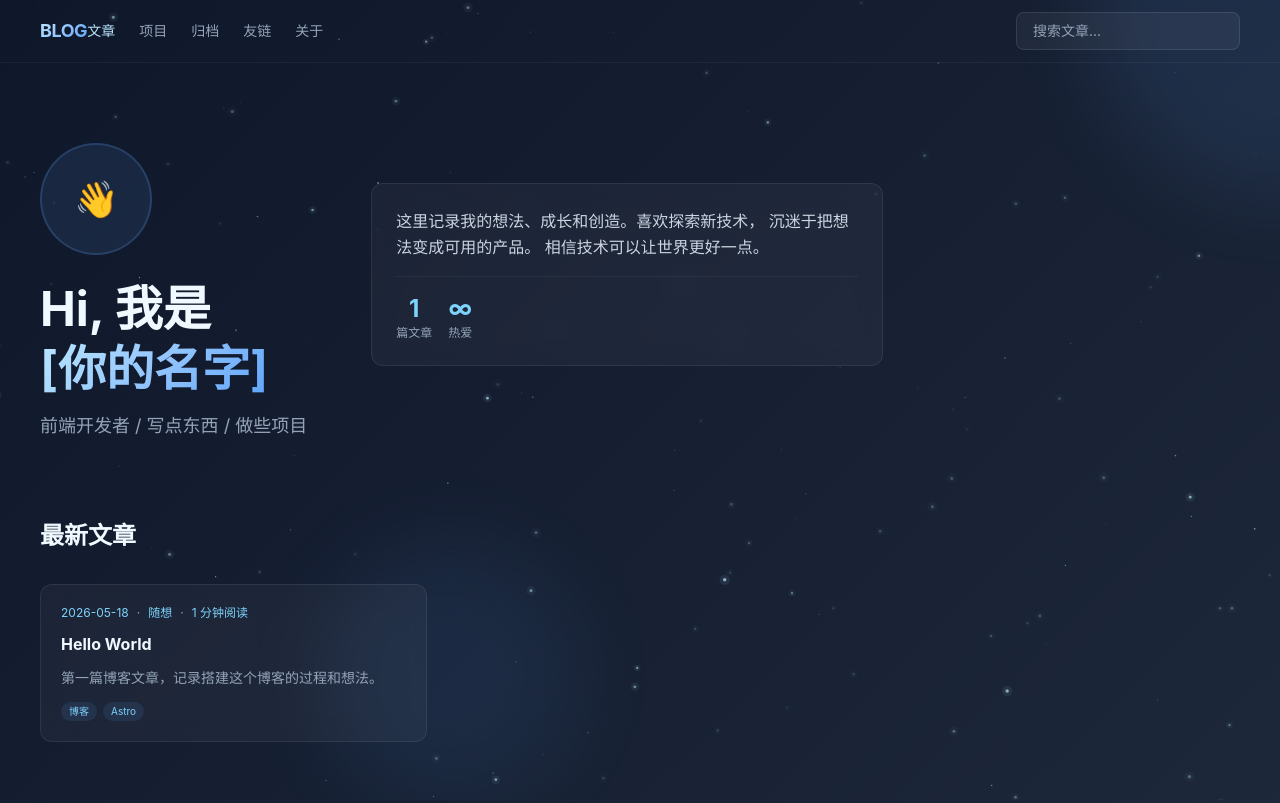
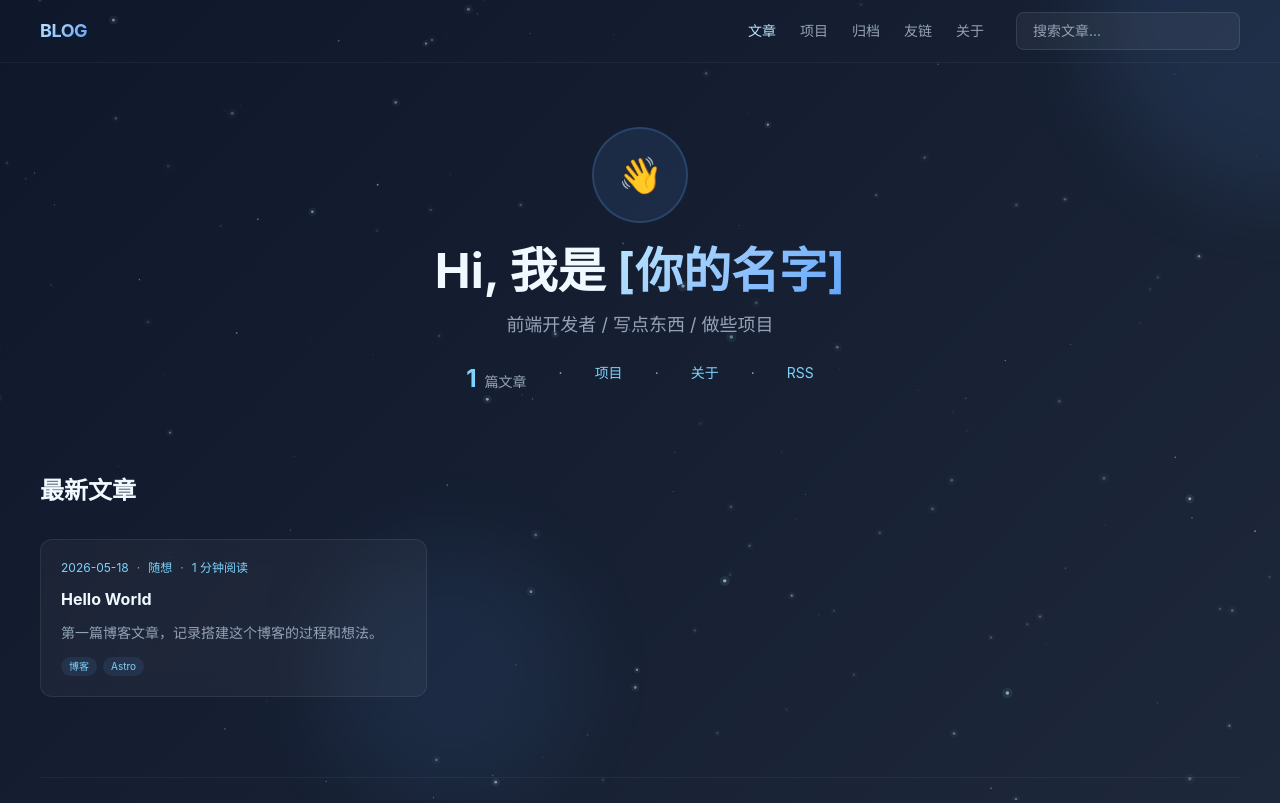
Before and after one commit to tomorrr/tomorrr.github.io, an Astro site: page / in a window 1280 px wide. Shown: the top 803 px of the page. Built offline with nearby package versions, Linux system fonts and the light colour scheme; Astro itself is replaced by a stand-in of ours.

Commit message:
fix: nav fills full width, hero centered cleanly
- Nav wrapper gets flex-1 + w-full to stretch across header
- Hero simplified to centered layout with stats line

```diff
--- a/src/components/Nav.astro
+++ b/src/components/Nav.astro
@@ -9,8 +9,8 @@ const navItems = [
 const currentPath = Astro.url.pathname;
 ---
 
-<div>
-  <div class="flex items-center justify-between">
+<div class="flex-1">
+  <div class="flex items-center justify-between w-full">
     <a href="/" class="text-white font-bold text-lg tracking-tight">
       <span class="text-gradient">BLOG</span>
     </a>
--- a/src/pages/index.astro
+++ b/src/pages/index.astro
@@ -11,39 +11,27 @@ const posts = await getPublishedPosts();
   <StarField client:load />
 
   <!-- Hero -->
-  <section class="mb-20 pt-12">
-    <div class="flex flex-col lg:flex-row items-center lg:items-start gap-10 lg:gap-16">
-      <!-- Avatar + intro -->
-      <div class="flex flex-col items-center lg:items-start text-center lg:text-left flex-shrink-0">
-        <div class="w-28 h-28 rounded-full mb-6 bg-aurora-400/10 border-2 border-aurora-400/20 flex items-center justify-center">
-          <span class="text-4xl">👋</span>
-        </div>
-        <h1 class="text-5xl font-bold text-text-primary mb-3 leading-tight">
-          Hi, 我是<br/><span class="text-gradient">[你的名字]</span>
-        </h1>
-        <p class="text-text-muted text-lg leading-relaxed max-w-sm">
-          前端开发者 / 写点东西 / 做些项目
-        </p>
-      </div>
-
-      <!-- Bio card -->
-      <div class="glass p-6 flex-1 max-w-lg lg:mt-10">
-        <p class="text-text-body leading-relaxed">
-          这里记录我的想法、成长和创造。喜欢探索新技术，
-          沉迷于把想法变成可用的产品。
-          相信技术可以让世界更好一点。
-        </p>
-        <div class="flex gap-4 mt-4 pt-4 border-t border-white/5">
-          <div class="text-center">
-            <div class="text-2xl font-bold text-aurora-300">{posts.length}</div>
-            <div class="text-xs text-text-muted">篇文章</div>
-          </div>
-          <div class="text-center">
-            <div class="text-2xl font-bold text-aurora-300">∞</div>
-            <div class="text-xs text-text-muted">热爱</div>
-          </div>
-        </div>
-      </div>
+  <section class="text-center mb-20 pt-8">
+    <div class="w-24 h-24 rounded-full mx-auto mb-6 bg-aurora-400/10 border-2 border-aurora-400/20 flex items-center justify-center">
+      <span class="text-4xl">👋</span>
+    </div>
+    <h1 class="text-5xl font-bold text-text-primary mb-4">
+      Hi, 我是 <span class="text-gradient">[你的名字]</span>
+    </h1>
+    <p class="text-text-muted text-lg max-w-md mx-auto mb-6">
+      前端开发者 / 写点东西 / 做些项目
+    </p>
+    <div class="flex justify-center gap-8 text-sm">
+      <span class="text-aurora-300">
+        <span class="text-2xl font-bold">{posts.length}</span>
+        <span class="text-text-muted ml-1">篇文章</span>
+      </span>
+      <span class="text-text-muted">·</span>
+      <a href="/projects" class="text-aurora-300 hover:text-aurora-200 transition-colors">项目</a>
+      <span class="text-text-muted">·</span>
+      <a href="/about" class="text-aurora-300 hover:text-aurora-200 transition-colors">关于</a>
+      <span class="text-text-muted">·</span>
+      <a href="/rss.xml" class="text-aurora-300 hover:text-aurora-200 transition-colors">RSS</a>
     </div>
   </section>
 
```
